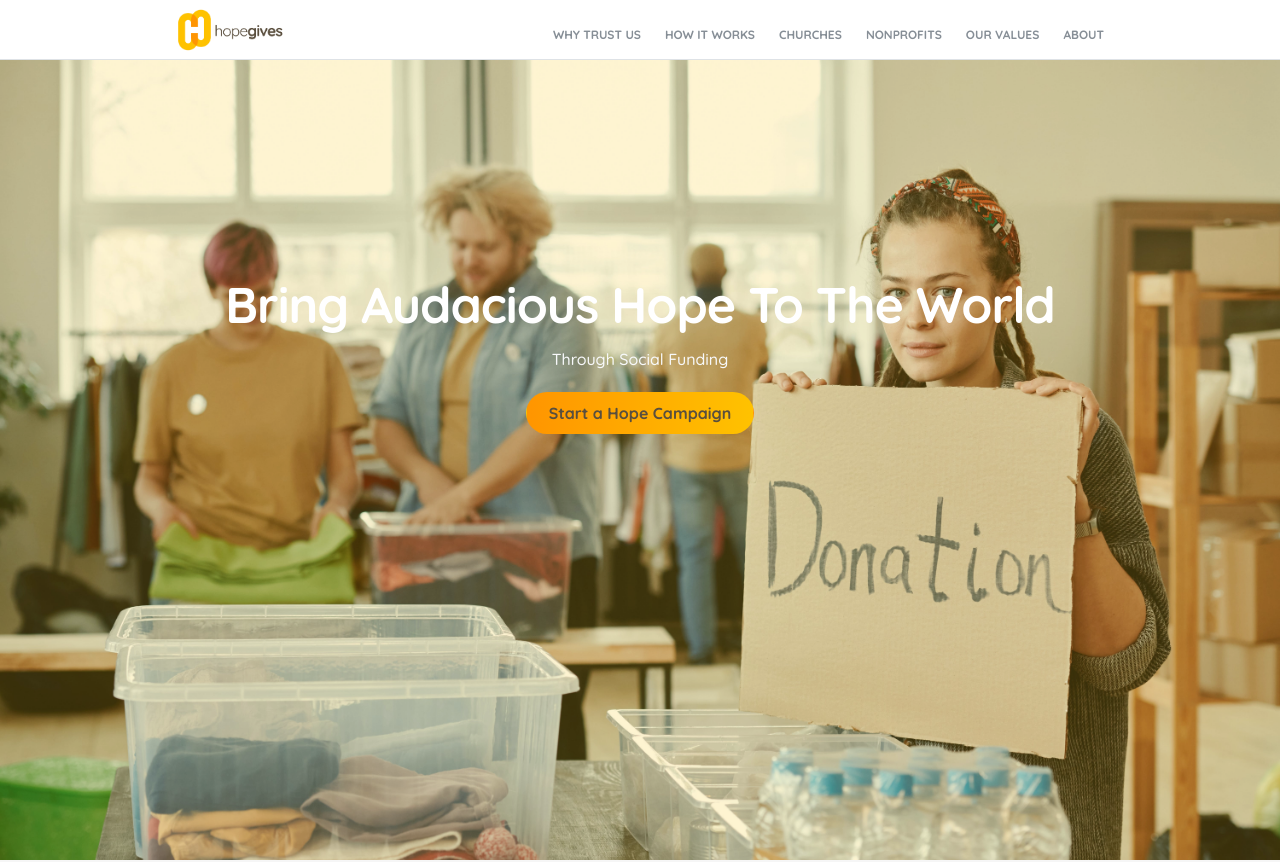
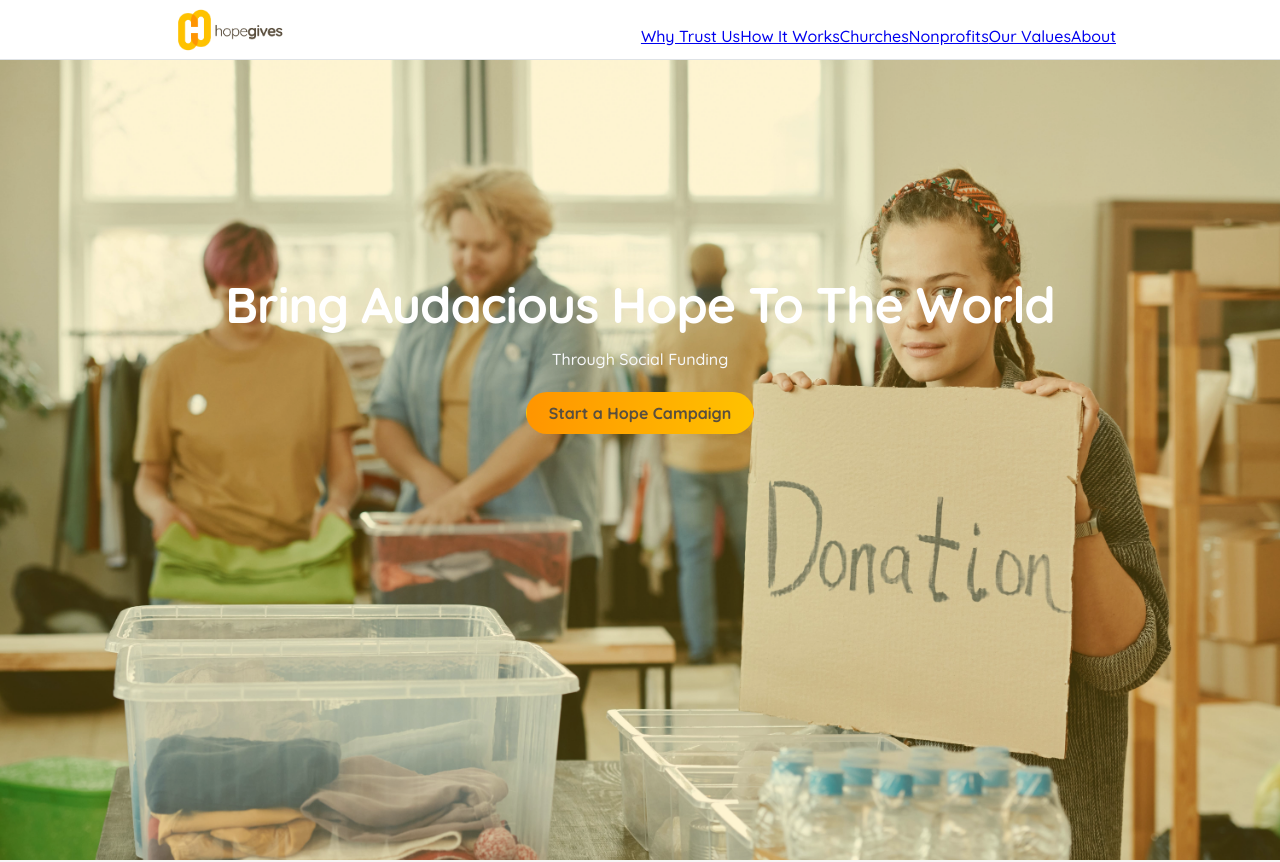
Before and after one commit to jwenger100/hope-gives, a Next.js app: page / in a window 1280 px wide. Shown: the top 862 px of the page. Built offline with nearby package versions, Linux system fonts and the light colour scheme.

Commit message:
Possible routing fix for header

```diff
--- a/src/components/Header.tsx
+++ b/src/components/Header.tsx
@@ -44,6 +44,7 @@ export function Header() {
     <Link
       href={item.link}
       key={item.label}
+      legacyBehavior
       className={classes.mainLink}
       data-active={index === active && active !== -1 ? true : undefined}
       onClick={() => {
@@ -53,7 +54,7 @@ export function Header() {
         }
       }}
     >
-      {item.label}
+      <a onClick={() => setActive(index)}>{item.label}</a>
     </Link>
   ));
 
```
